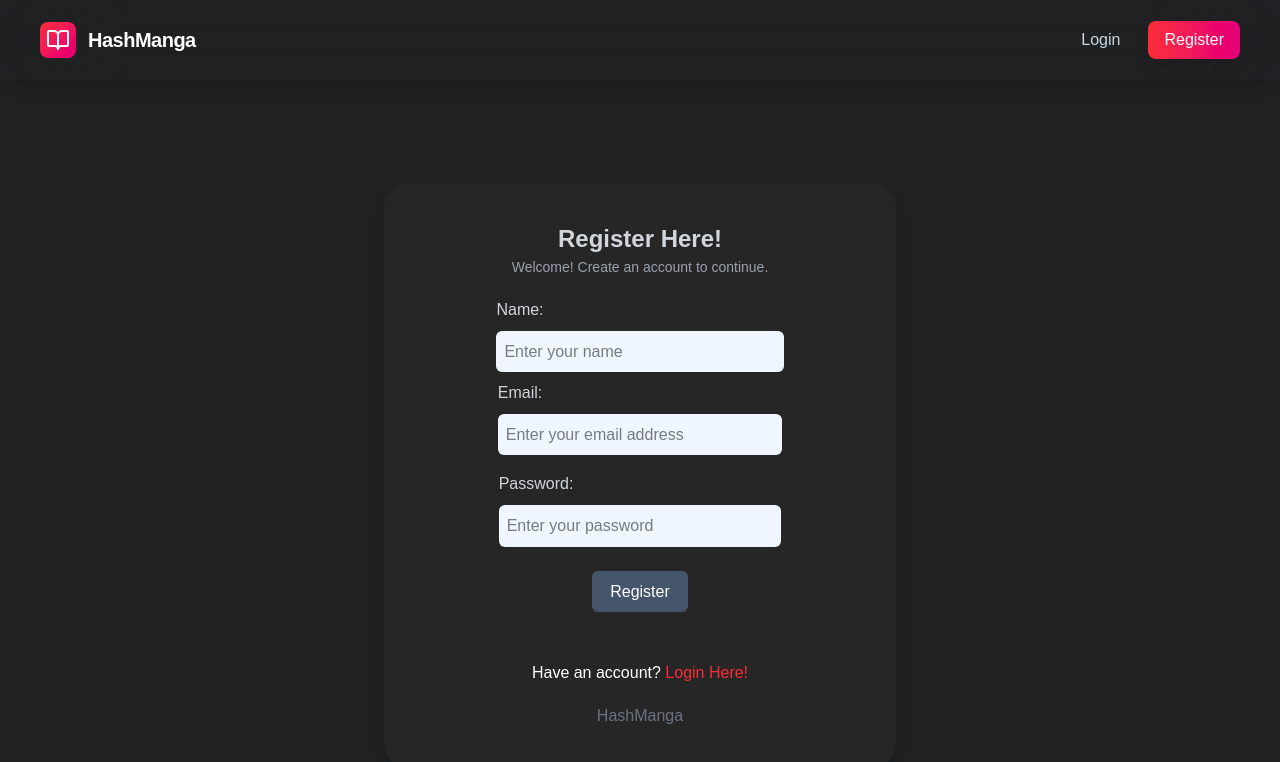
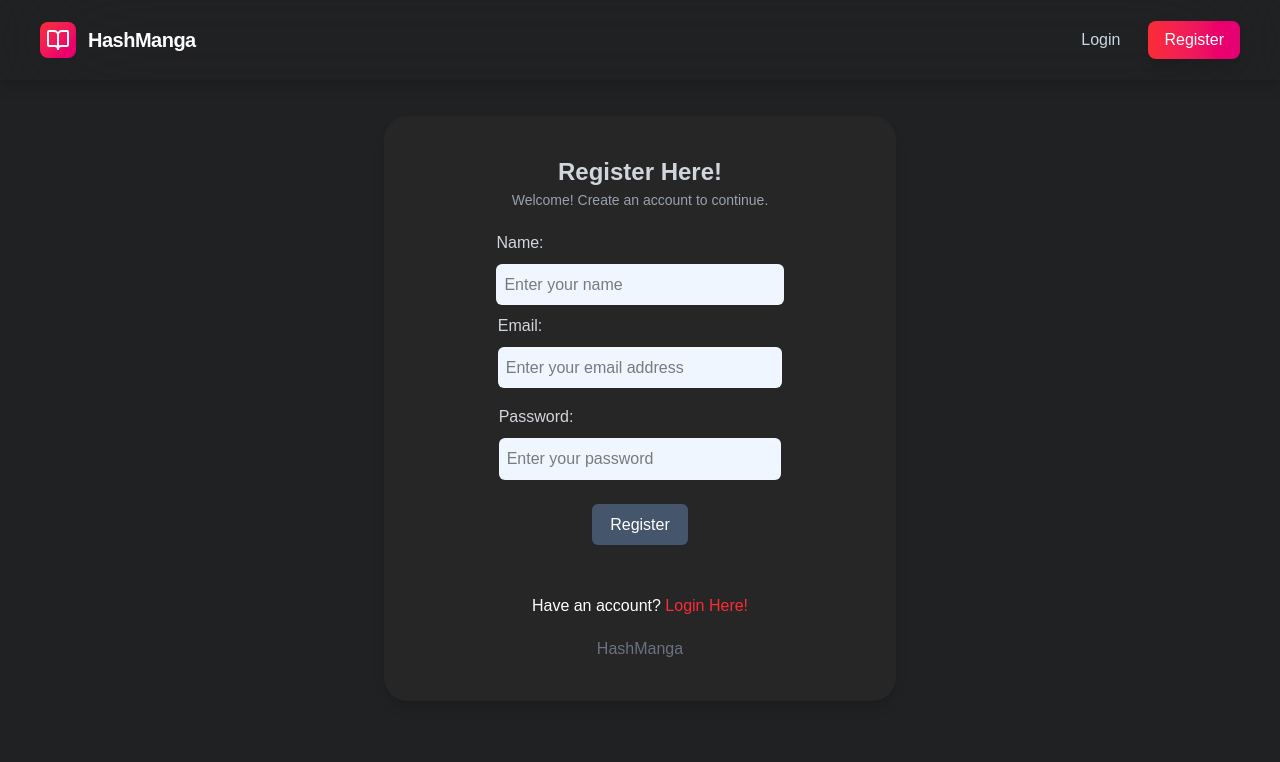
Before and after one commit to haashirnawaz9/HashManga, a React (Vite) app in the folder client/my-app/: page /register in a window 1280 px wide. Shown: the top 762 px of the page. Built offline with nearby package versions, Linux system fonts and the light colour scheme.

Commit message:
Update project with latest changes

```diff
--- a/client/my-app/src/pages/login.jsx
+++ b/client/my-app/src/pages/login.jsx
@@ -1,6 +1,7 @@
 import React, { useEffect, useState } from 'react';
 import { Link, useNavigate } from 'react-router-dom';
 import { toast } from 'react-toastify';
+import GoogleLoginButton from '../components/GoogleLoginButton';
 
 const Login = () => {
   const [form, setForm] = useState({ email: '', password: '' });
@@ -49,7 +50,7 @@ const Login = () => {
   };
 
   return (
-    <div className="mx-auto mt-8 p-10 flex items-center justify-center shadow-lg max-w-lg bg-neutral-800 rounded-3xl">
+    <div className="mx-auto mt-[-35px] p-10 flex items-center justify-center shadow-lg max-w-lg bg-neutral-800 rounded-3xl">
     <form onSubmit={handleSubmit} className="flex flex-col items-center justify-center">
         <h2 className="text-2xl font-bold mb-3 text-gray-300">Login Here!</h2>
         <p className="text-sm mt-[-10px] mb-3 text-gray-400">Welcome Back! Please sign in to continue.</p>
@@ -85,6 +86,10 @@ const Login = () => {
             >Login
         </button>
 
+        <div className="mt-6 rounded-3xl">
+          <GoogleLoginButton />
+        </div>
+
         <p className="p-6">No Account? <Link className="text-red-500" to='/register'>Register Here!</Link></p>
 
         {error && <p className="text-red-800 mb-2 flex justify-center items-center">{error}</p>}
--- a/client/my-app/src/pages/register.jsx
+++ b/client/my-app/src/pages/register.jsx
@@ -49,7 +49,7 @@ const Register = () => {
   };
 
   return (
-    <div className="mx-auto mt-8 p-10 flex items-center justify-center shadow-lg max-w-lg bg-neutral-800 rounded-3xl">
+    <div className="mx-auto mt-[-35px] p-10 flex items-center justify-center shadow-lg max-w-lg bg-neutral-800 rounded-3xl">
     <form onSubmit={handleSubmit} className="flex flex-col items-center justify-center">
         <h2 className="text-2xl font-bold mb-3 text-gray-300">Register Here!</h2>
         <p className="text-sm mt-[-10px] mb-3 text-gray-400">Welcome! Create an account to continue.</p>
```
